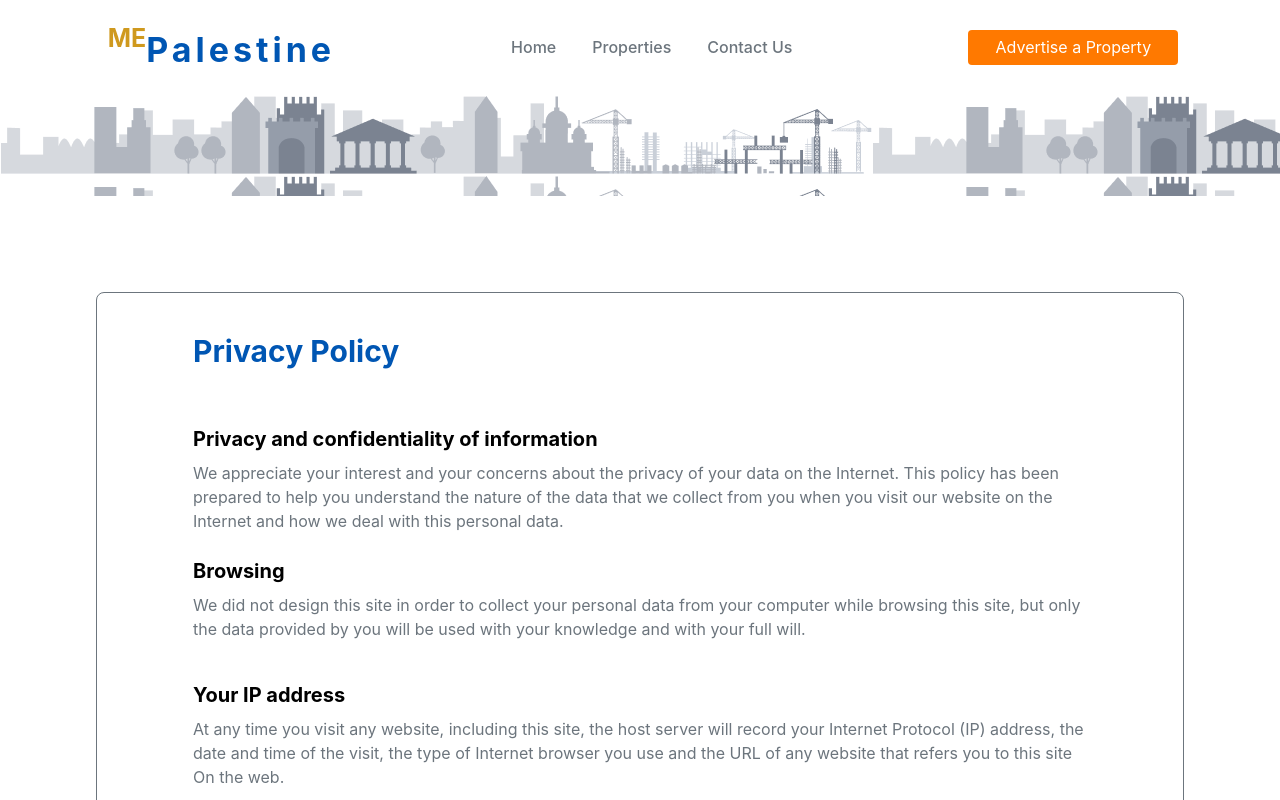
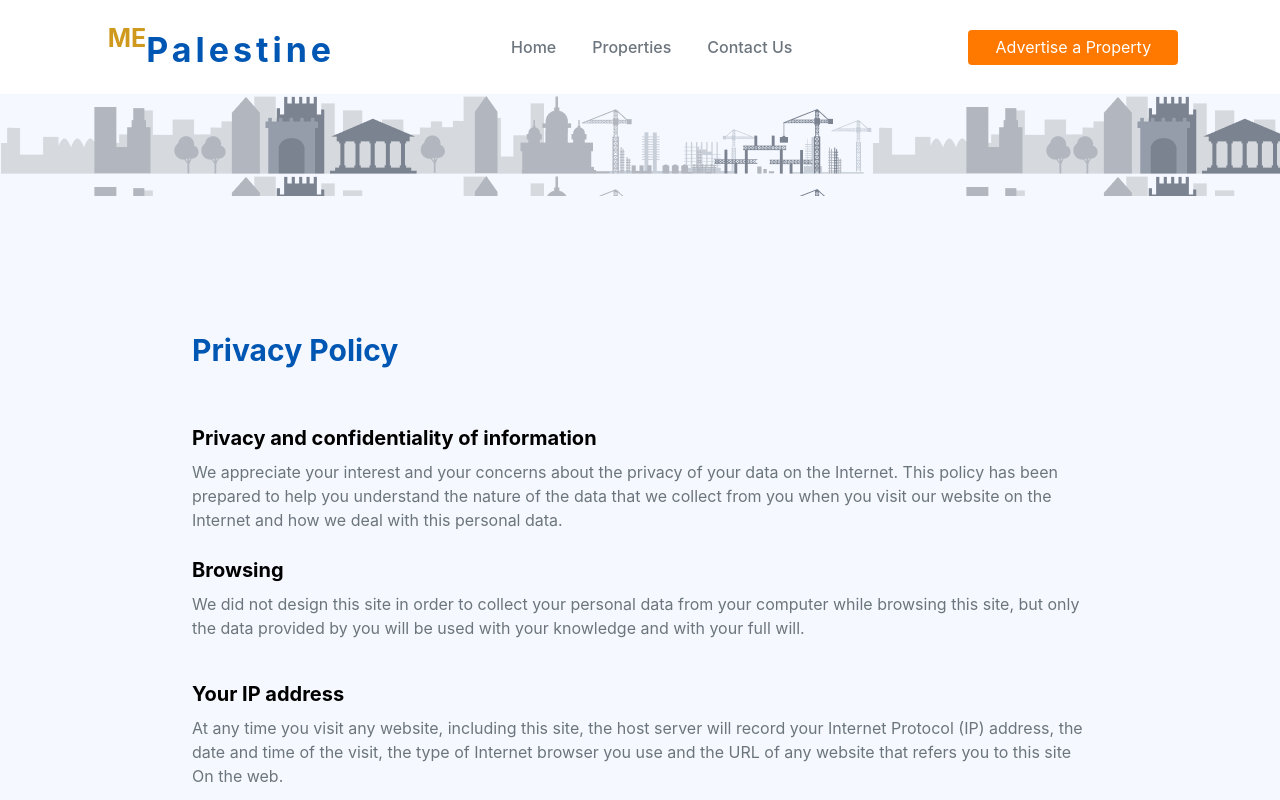
Before and after one commit to yousefhantash/real-estate, a React (Create React App) app: page /policy in a window 1280 px wide. Shown: the top 800 px of the page. Built offline with nearby package versions, Linux system fonts and the light colour scheme; no server answers; the HTML template or start-up script is replaced by a standard one.

Commit message:
hahahahah

```diff
--- a/src/views/Policy.jsx
+++ b/src/views/Policy.jsx
@@ -1,14 +1,14 @@
 import React from 'react'
+import Footer from './../components/Footer/Footer'
 import Navbar from './../components/Navbar'
-import Footer from './../components/Footer/Footer'
 
 function Policy() {
   return (
 <div>
     <Navbar/>
-    <div className='small-bg-city'></div>
-    <div className=' p-24 flex flex-col'>
-      <div className=' px-24 py-10 flex flex-col border border-[#6C757D] rounded-lg  '>
+    <div className='bg-customprivacy small-bg-city'></div>
+    <div className='bg-customprivacy p-24 flex flex-col'>
+      <div className='bg-customprivacy px-24 py-10 flex flex-col'>
 
             <h1 className=" text-3xl font-bold mb-8 text-[#0056B3]">Privacy Policy</h1>
 
--- a/src/views/Properties.jsx
+++ b/src/views/Properties.jsx
@@ -10,6 +10,7 @@ import AllOffers from '../images/Properties/AllOffers.png';
 import { LandContext } from './PassDataRoute';
 
 export default function Properties() {
+
   const data = useContext(LandContext);
   const location = useLocation();
   const navigate = useNavigate();
--- a/src/views/Terms.jsx
+++ b/src/views/Terms.jsx
@@ -1,14 +1,14 @@
 import React from 'react'
+import Footer from '../components/Footer/Footer'
 import Navbar from '../components/Navbar'
-import Footer from '../components/Footer/Footer'
 
 function Terms() {
   return (
     <div>
     <Navbar/>
-    <div className='small-bg-city'></div>
-    <div className=' p-24 flex flex-col '>
-      <div className='px-24 py-10 flex flex-col border border-[#6C757D] rounded-lg  '>
+    <div className=' bg-customprivacy small-bg-city'></div>
+    <div className='bg-customprivacy p-24 flex flex-col '>
+      <div className='bg-customprivacy px-24 py-10 flex flex-col'>
 
             <h1 className=" text-3xl font-bold mb-8 text-[#0056B3]">Terms and Use</h1>
 
--- a/tailwind.config.js
+++ b/tailwind.config.js
@@ -11,11 +11,12 @@ module.exports = {
       colors: {
         customDarkGray: '#212529',
         customBeige: '#EADDCA',
-           'custom-beige': '#F5EEE3',
+      'custom-beige': '#F5EEE3',
       'custom-darkblue':"#1a3462",
       "custom-blue":"#0E88E2",
       'custom-Almond': '#F5EEE3',
       'custom-midblue':"#0056b3",
+      customprivacy : '#F5F9FF',
 
       },
     },
```
